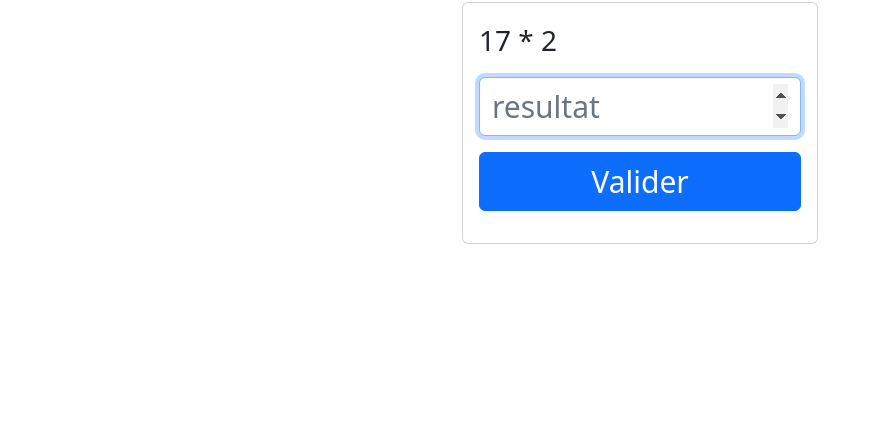
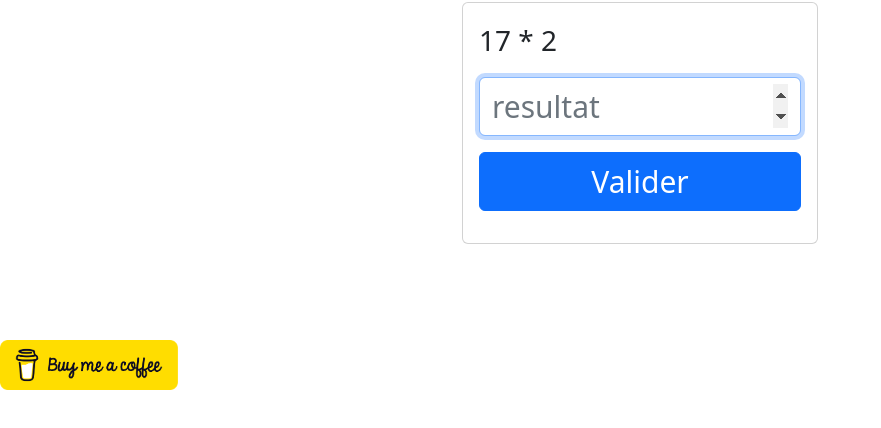
Before and after one commit to ALIKRAUHA/calculs, a plain HTML site: page index.html in a window 1280 px wide. Shown: the part 114-542 px from the top of the page, without its empty margins (0-881 px from the left). Drawn offline with Linux system fonts and the light colour scheme.

Commit message:
add buy me coffee and timer

```diff
--- a/assets/js/main.js
+++ b/assets/js/main.js
@@ -64,6 +64,7 @@ class Game {
     })
     document.getElementById("responses-to-hidden").classList.add("hidden");
     document.getElementById("answer").classList.remove("hidden");
+    this.beginTime = new Date().getTime();
   }
 
   showResults() {
@@ -94,7 +95,7 @@ class Game {
       }
       document.getElementById("responses").appendChild(pTag);
     })
-    this.alreadyMade.textContent = trueResponses + "/" + this.lastCalculs.length;
+    this.alreadyMade.textContent = trueResponses + "/" + this.lastCalculs.length + " en " + ((new Date().getTime() - this.beginTime) / 1000) + " s "
   }
 
   validate() {
--- a/index.html
+++ b/index.html
@@ -11,7 +11,7 @@
 </head>
 
 <body>
-    <div class="container-fluid d-xxl-flex justify-content-xxl-center align-items-xxl-center" style="height: 100vh;">
+    <div class="container-fluid d-xxl-flex justify-content-xxl-center align-items-xxl-center">
         <section class="position-relative py-4 py-xl-5" style="width: 100%">
             <div class="container">
                 <div class="row">
@@ -39,6 +39,11 @@
             </div>
         </section>
     </div>
+    <div style="z-index: 1000;">
+        <a href="https://www.buymeacoffee.com/ratelli">
+            <img style="height: 50px;" src="assets/img/coffee.png"/>
+        </a>
+    </div>
     <script src="assets/bootstrap/js/bootstrap.min.js"></script>
     <script src="assets/js/main.js"></script>
 </body>
```
Also changed, not shown: assets/img/coffee.png (added).
